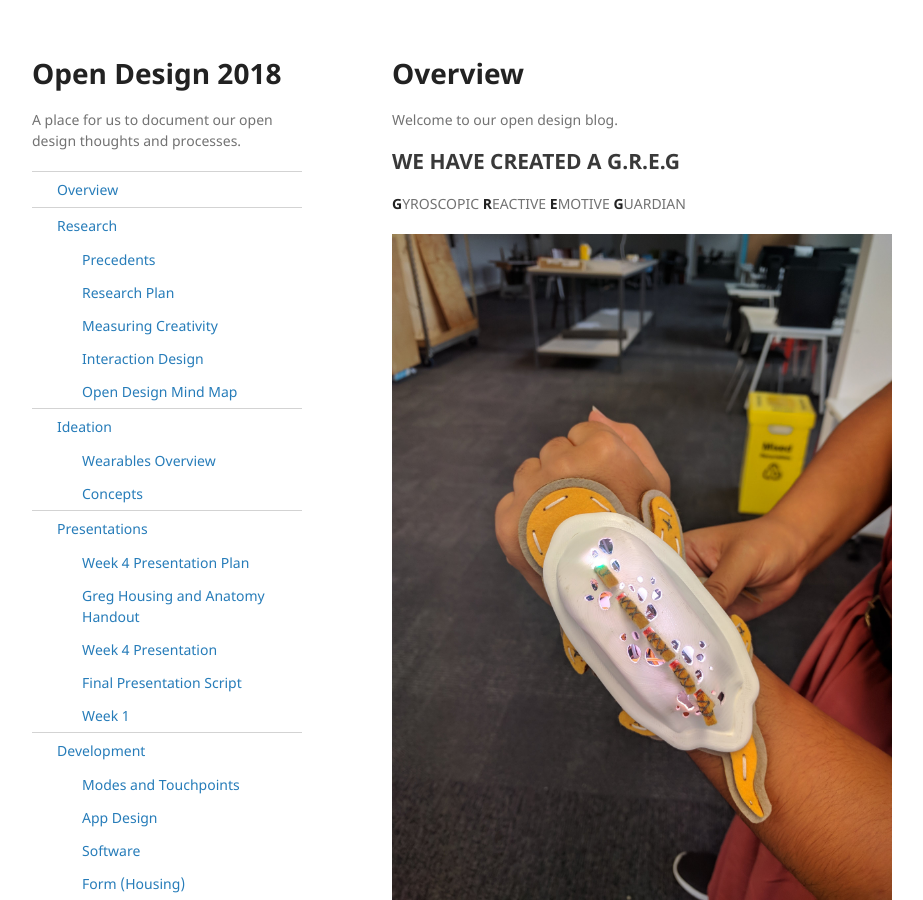
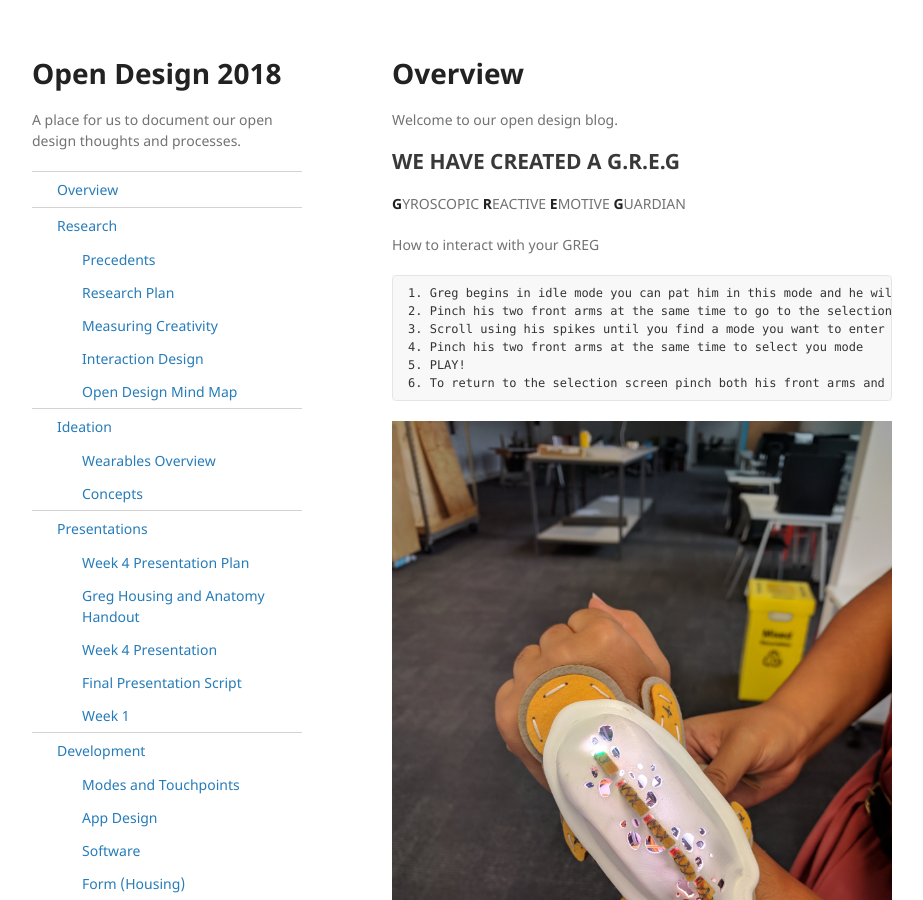
Before and after one commit to harryiliffe/open-design-2018, a Jekyll site: the page built from docs/index.md, in a window 1280 px wide and 900 px high. Shown: the whole window, without its empty margins (178-1101 px from the left). Built offline with Jekyll 4.4.1, drawn with Linux system fonts in a browser that asks for light colours.

Commit message:
Added how to

```diff
--- a/docs/index.md
+++ b/docs/index.md
@@ -7,6 +7,15 @@ Welcome to our open design blog.
 
 ## WE HAVE CREATED A G.R.E.G
 **G**YROSCOPIC **R**EACTIVE **E**MOTIVE **G**UARDIAN
+
+How to interact with your GREG
+
+    1. Greg begins in idle mode you can pat him in this mode and he will make sounds and change colour.
+    2. Pinch his two front arms at the same time to go to the selection screen
+    3. Scroll using his spikes until you find a mode you want to enter
+    4. Pinch his two front arms at the same time to select you mode
+    5. PLAY!
+    6. To return to the selection screen pinch both his front arms and select any other mode
 
 ![Form]({{site.imageurl}}/final/1.jpg)
 ![Form]({{site.imageurl}}/final/2.jpg)
```
